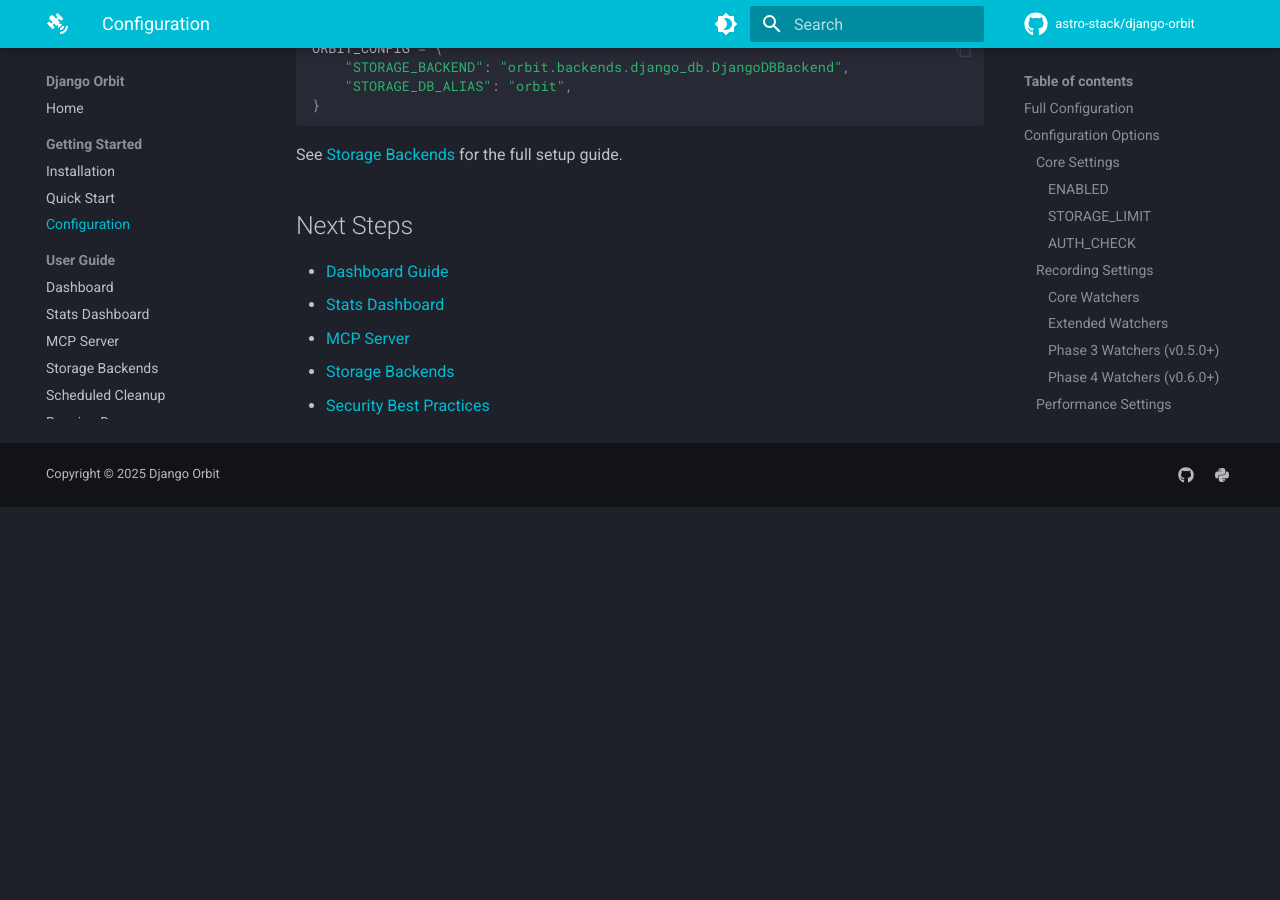
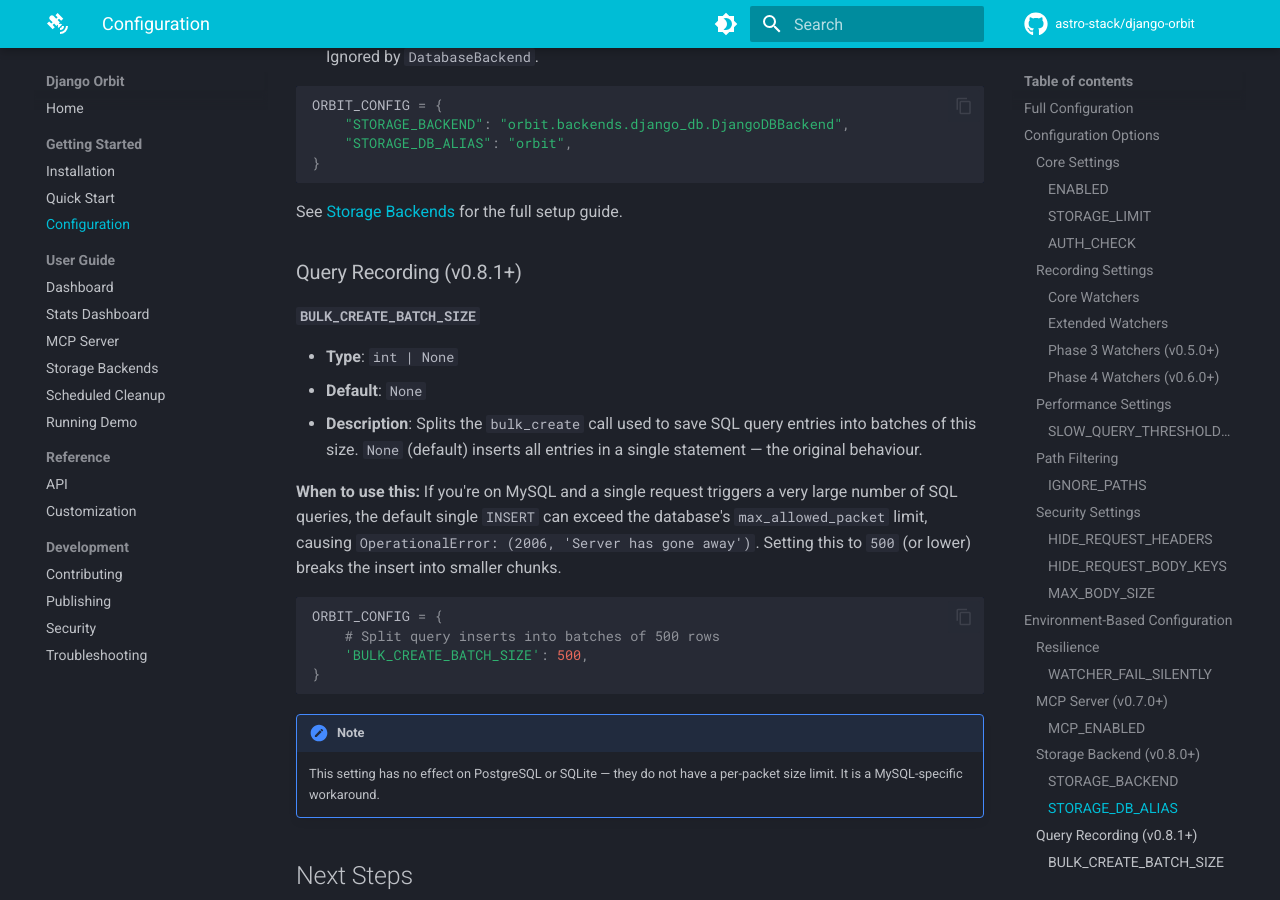
Before and after one commit to astro-stack/django-orbit, an MkDocs documentation site: the page built from docs/configuration.md, in a window 1280 px wide and 900 px high, scrolled down 6768 px. Built offline with MkDocs 1.6.1 and Material for MkDocs 9.7.7, drawn with Linux system fonts in a browser that asks for light colours; comment, search, counter and statistics services are not loaded; before the commit the page ends 7275 px from its top, so only the background shows below that; some of the changed text lies outside the part shown.

Commit message:
docs: update for v0.8.1 — HTML email preview and BULK_CREATE_BATCH_SIZE (#14, #19)

````diff
--- a/docs/configuration.md
+++ b/docs/configuration.md
@@ -43,6 +43,9 @@
     # Storage Backend (v0.8.0+)
     'STORAGE_BACKEND': 'orbit.backends.database.DatabaseBackend',
     'STORAGE_DB_ALIAS': 'orbit',  # only used by DjangoDBBackend
+
+    # Query recording (v0.8.1+)
+    'BULK_CREATE_BATCH_SIZE': None,  # set to e.g. 500 to avoid MySQL max_allowed_packet errors
 
     # Resilience
     'WATCHER_FAIL_SILENTLY': True,  # failed watchers log errors but don't crash
@@ -274,6 +277,25 @@
 
 See [Storage Backends](storage-backends.md) for the full setup guide.
 
+### Query Recording (v0.8.1+)
+
+#### `BULK_CREATE_BATCH_SIZE`
+- **Type**: `int | None`
+- **Default**: `None`
+- **Description**: Splits the `bulk_create` call used to save SQL query entries into batches of this size. `None` (default) inserts all entries in a single statement — the original behaviour.
+
+**When to use this:** If you're on MySQL and a single request triggers a very large number of SQL queries, the default single `INSERT` can exceed the database's `max_allowed_packet` limit, causing `OperationalError: (2006, 'Server has gone away')`. Setting this to `500` (or lower) breaks the insert into smaller chunks.
+
+```python
+ORBIT_CONFIG = {
+    # Split query inserts into batches of 500 rows
+    'BULK_CREATE_BATCH_SIZE': 500,
+}
+```
+
+!!! note
+    This setting has no effect on PostgreSQL or SQLite — they do not have a per-packet size limit. It is a MySQL-specific workaround.
+
 ## Next Steps
 
 - [Dashboard Guide](dashboard.md)
````
Also changed, not shown: docs/dashboard.md (+14 -0 lines), docs/index.md (+5 -0 lines).
